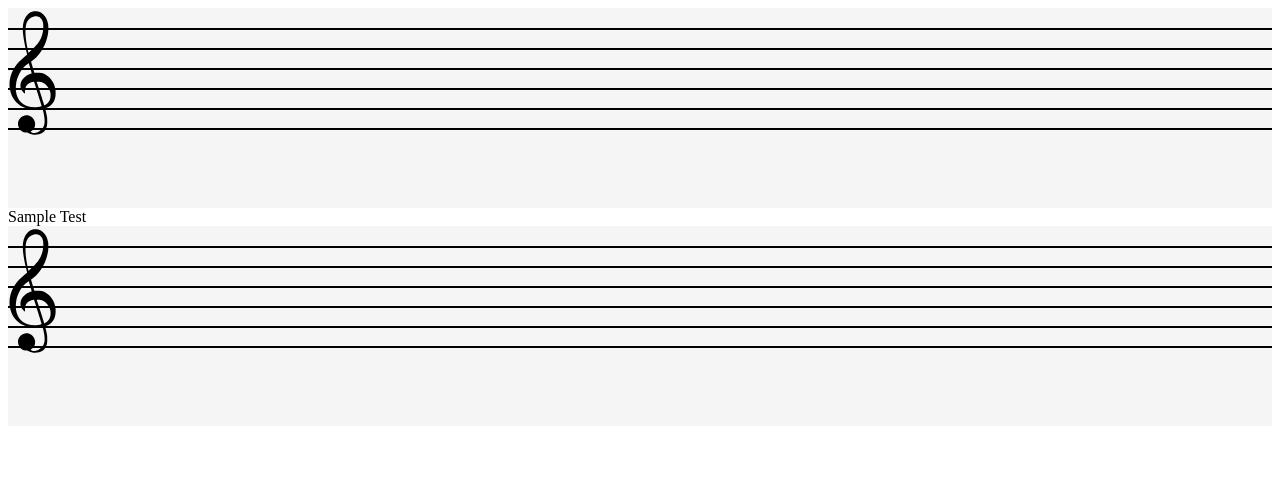
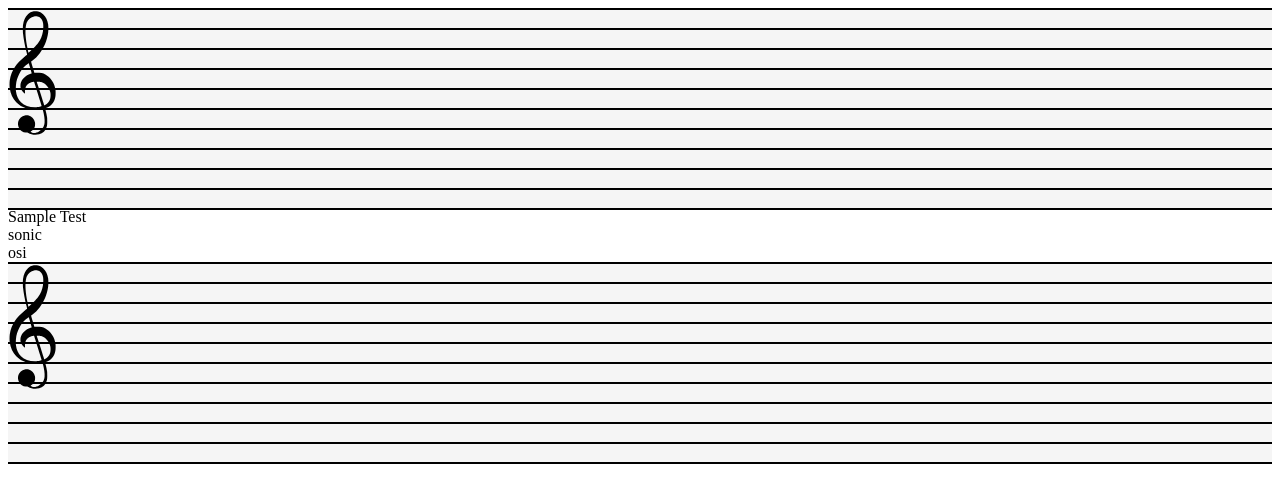
Before and after one commit to Lex-ssf2/HUDE-Demo, a Preact app in the folder frontEnd/: page / in a window 1280 px wide. Shown: the top 502 px of the page. Built offline with nearby package versions, Linux system fonts and the light colour scheme.

Commit message:
Fix position in Y Coord for Notes

```diff
--- a/frontEnd/src/assets/claves.tsx
+++ b/frontEnd/src/assets/claves.tsx
@@ -1,4 +1,10 @@
-export function ClaveSol() {
+import type { RefObject } from 'preact'
+
+type ClaveSymbol = {
+  refProps: RefObject<SVGSVGElement>
+}
+
+export function ClaveSol({ refProps }: ClaveSymbol) {
   return (
     <svg
       class="clave-sol"
@@ -8,6 +14,7 @@ export function ClaveSol() {
       height="1280.000000pt"
       viewBox="0 0 485.000000 1280.000000"
       preserveAspectRatio="xMidYMid meet"
+      ref={refProps}
     >
       <metadata>
         Created by potrace 1.15, written by Peter Selinger 2001-2017
--- a/frontEnd/src/home.tsx
+++ b/frontEnd/src/home.tsx
@@ -7,31 +7,71 @@ export function Home() {
   return (
     <>
       <Pentagrama />
-      Sample Test
+      Sample Test <br />
+      sonic <br />
+      osi
       <Pentagrama />
     </>
   )
 }
+const noteSize = 20
+
+interface LineElement {
+  vnode: VNode
+  y: number
+}
 
 export function Pentagrama() {
-  const [allLines, setAllLines] = useState<VNode[]>([])
+  const [allLines, setAllLines] = useState<LineElement[]>([])
   const [circles, setCircles] = useState<VNode[]>([])
   const pentagramRef = useRef<HTMLElement>(null)
+  const claveRef = useRef<SVGSVGElement | null>(null)
 
   useEffect(() => {
-    const allLines: VNode[] = []
-    for (let index = 0; index <= 5; index++) {
-      allLines.push(
-        <div className="line" style={{ top: `${index * 20 + 20}px` }}></div>
-      )
+    const allLines: LineElement[] = []
+    for (let i = 0; i < 11; i++) {
+      const currentY = i * noteSize
+      allLines.push({
+        vnode: (
+          <div
+            key={`line-${i}`}
+            className="line"
+            style={{ top: `${currentY}px` }}
+          ></div>
+        ),
+        y: currentY
+      })
     }
     setAllLines(allLines)
   }, [])
   const handleClickOnPentagram = (event: MouseEvent) => {
-    if (pentagramRef.current) {
+    if (pentagramRef.current && claveRef.current) {
       const pentagramRect = pentagramRef.current.getBoundingClientRect()
       const clickX = event.clientX - pentagramRect.left
       const clickY = event.clientY - pentagramRect.top
+      const claveRect = claveRef.current.getBoundingClientRect()
+      let noteX =
+        clickX < claveRect.x + claveRect.width + noteSize
+          ? claveRect.x + claveRect.width + noteSize
+          : Math.max(
+              noteSize * Math.trunc(clickX / noteSize),
+              claveRect.x + claveRect.width + noteSize
+            )
+
+      let closestY = null
+      let minDistance = Infinity
+      console.log(noteX, event.clientX)
+      allLines.forEach((line) => {
+        const lineY = line.y
+        const test = line.y + noteSize / 2
+        ;[lineY, test].forEach((y) => {
+          const distance = Math.abs(clickY - y)
+          if (distance < minDistance) {
+            minDistance = distance
+            closestY = y
+          }
+        })
+      })
 
       const newCircle = (
         <div
@@ -39,10 +79,10 @@ export function Pentagrama() {
           className="circle"
           style={{
             position: 'absolute',
-            left: `${clickX}px`,
-            top: `${clickY}px`,
-            width: '10px',
-            height: '10px',
+            left: `${noteX}px`,
+            top: `${closestY}px`,
+            width: `${noteSize}px`,
+            height: `${noteSize}px`,
             borderRadius: '50%',
             backgroundColor: 'blue',
             transform: 'translate(-50%, -50%)'
@@ -58,8 +98,8 @@ export function Pentagrama() {
       onClick={handleClickOnPentagram}
       ref={pentagramRef}
     >
-      <ClaveSol />
-      {allLines}
+      <ClaveSol refProps={claveRef} />
+      {allLines.map((lineData) => lineData.vnode)}
       {circles}
     </section>
   )
```
